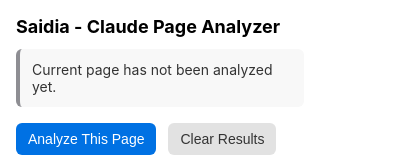
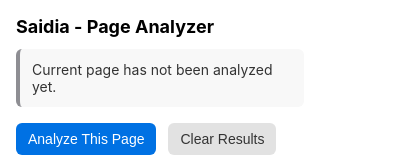
Before and after one commit to 0xcpu/saidia, a browser extension: page popup.html in a window 400 px wide. Shown: the top 160 px of the page. Drawn offline with Linux system fonts and the light colour scheme.

Commit message:
[images|README] update logo. minor readme changes

```diff
--- a/popup.html
+++ b/popup.html
@@ -2,7 +2,7 @@
 <html>
 <head>
   <meta charset="utf-8">
-  <title>Saidia - Claude Page Analyzer</title>
+  <title>Saidia - Page Analyzer</title>
   <style>
     body {
       width: 320px;
@@ -81,7 +81,7 @@
 </head>
 <body>
   <div class="container">
-    <h1>Saidia - Claude Page Analyzer</h1>
+    <h1>Saidia - Page Analyzer</h1>
 
     <div id="statusContainer" class="status unknown">
       <div id="statusText">Current page has not been analyzed yet.</div>
```
Also changed, not shown: README.md, images/icon128.png, images/icon16.png, images/icon48.png.
